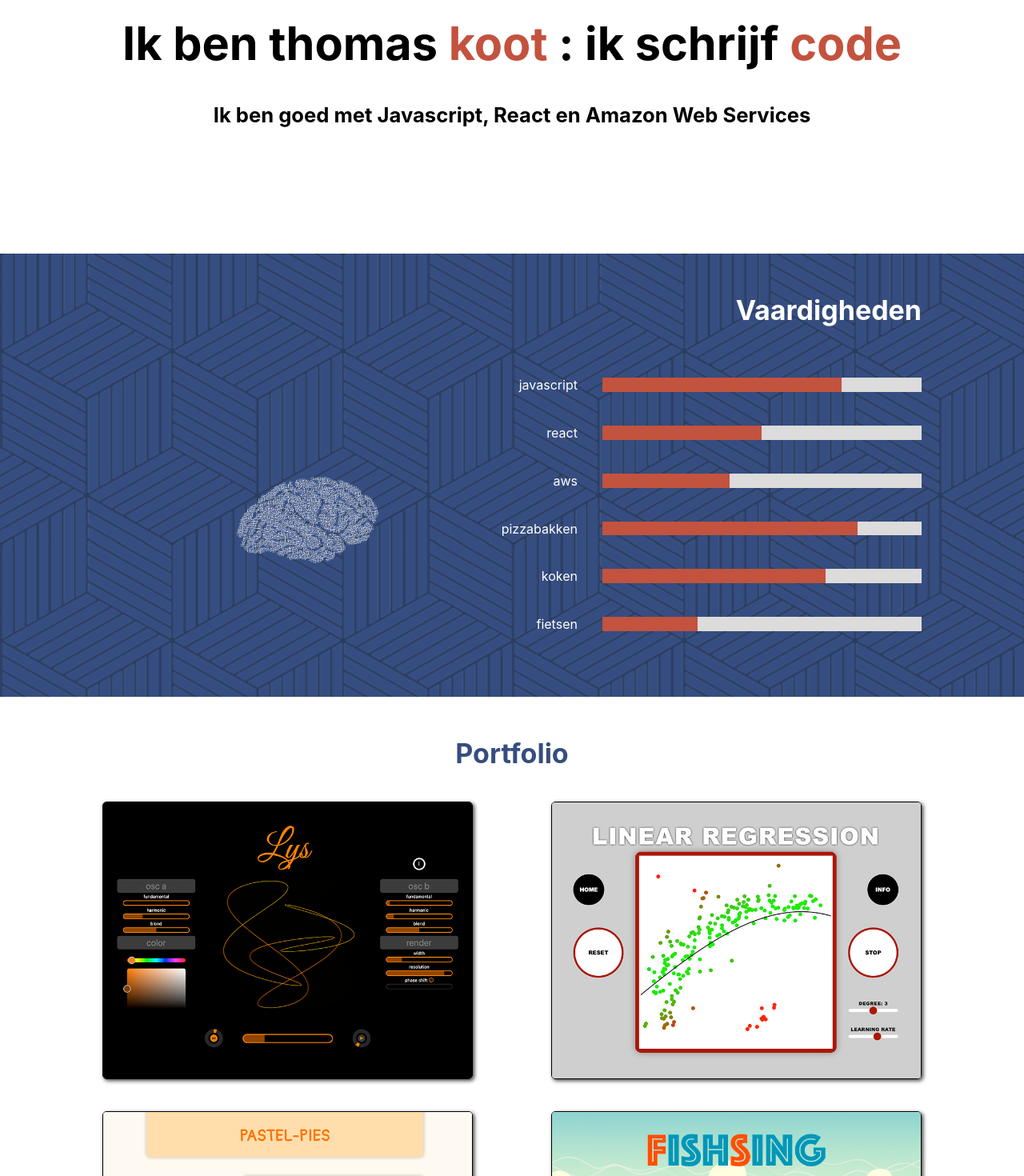
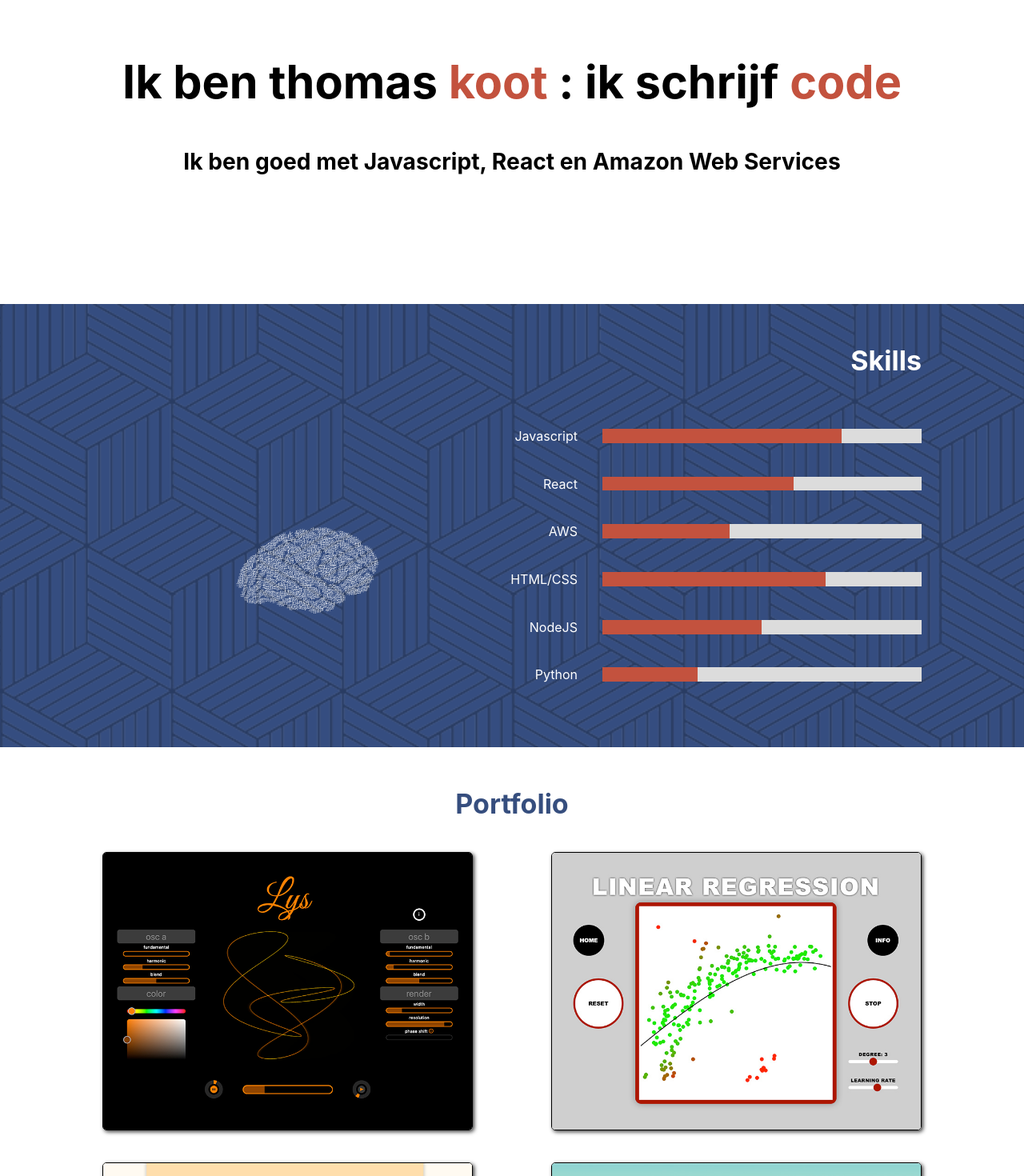
Before and after one commit to ThomasKoot/home_page, a React (Create React App) app: page / in a window 1280 px wide. Shown: the part 740-2210 px from the top of the page at 80% size. Built offline with nearby package versions, Linux system fonts and the light colour scheme.

Commit message:
added portfolio text

```diff
--- a/src/App.css
+++ b/src/App.css
@@ -22,6 +22,16 @@ h1 {
   margin-top: 50px;
 }
 
+h2 {
+  font-size: 4.5vw;
+  text-align: center;
+}
+
+h2.mobile {
+  font-size: 8vw;
+  display: none;
+}
+
 img.header {
   width: 100%;
 }
@@ -30,6 +40,9 @@ img.header.mobile {
   display: none;
 }
 
+span.red {
+  color: var(--baksteen)
+}
 
 .header_align_right {
   text-align: right;
@@ -41,6 +54,7 @@ img.header.mobile {
 
 h4 {
   text-align: center;
+  font-size: 2.2vw;
 }
 
 .content_div {
@@ -106,6 +120,18 @@ h4.subtitle {
     text-align: center;
   }
 
+  h2 {
+    display: none;
+  }
+
+  h2.mobile {
+    display: block;
+  }
+
+  h4 {
+    margin-top: var(--horizontalMargin);
+  }
+
   img.header.big {
     display: none;
   }
--- a/src/App.js
+++ b/src/App.js
@@ -22,12 +22,12 @@ function App() {
   }, [])
 
   const data = [
-    {name: "javascript", value: "75%"},
-    {name: "react", value: "50%"},
-    {name: "aws", value: "40%"},
-    {name: "pizzabakken", value: "80%"},
-    {name: "koken", value: "70%"},
-    {name: "fietsen", value: "30%"},
+    {name: "Javascript", value: "75%"},
+    {name: "React", value: "60%"},
+    {name: "AWS", value: "40%"},
+    {name: "HTML/CSS", value: "70%"},
+    {name: "NodeJS", value: "50%"},
+    {name: "Python", value: "30%"},
   ]
 
   return (
--- a/src/assets/data.js
+++ b/src/assets/data.js
@@ -1,4 +1,8 @@
 import { med, bmus, bed, dj, docent, sd } from './credentials_texts'
+import linear_regression_demo from '../assets/linear_regression_demo.jpg'
+import lys_demo from '../assets/lys_demo.jpg';
+import fishsing_demo from '../assets/fishsing_demo.jpg'
+import pastel_pies_demo from '../assets/pastel_pies_demo.jpg'
 
 const loremIpsum = "Lorem ipsum dolor sit amet, consectetur adipiscing elit, sed do eiusmod tempor incididunt ut labore et dolore magna aliqua. Ut enim ad minim veniam, quis nostrud exercitation ullamco laboris nisi ut aliquip ex ea commodo consequat. Duis aute irure dolor in reprehenderit in voluptate velit esse cillum dolore eu fugiat nulla pariatur. Excepteur sint occaecat cupidatat non proident, sunt in culpa qui officia deserunt mollit anim id est laborum."
 
@@ -61,3 +65,30 @@ export const about = `
     Iets creëeren met de computer heeft me altijd geboeid. Ik heb veel programmeerd in Reaktor Core, een visuele programmeeromgeving voor DSP-algoritmes. Het afgelopen jaar heb ik mezelf door middel van
     e-learning bijschoold tot Javascript/React developer. Na 10 jaar met veel plezier als DJ gewerkt te hebben wil ik me nu op een developer-functie richten.
 `
+
+export const portfolio = [
+        {
+            name: "Lys",
+            text: "Lys is een interactieve web-applicatie voor het genereren van complexe lissajous curves. De applicatie is gebouwd met een Redux-archtectuur en gebruikt naast de Redux state container alleen vanilla-javascript.",
+            src: lys_demo,
+            key_skills: "Javascript / Redux / SVG-animation"
+        },
+        {
+            name: "Linear Regression",
+            text: "Linear Regression is een interactieve animatie van het gradient-descent algoritme. Ik heb deze applicatie gemaakt na het volgen van de Mathematics for Machine Learning specialisatie op Coursera.",
+            src: linear_regression_demo,
+            key_skills: "P5.js / HTML Canvas"
+        },
+        {
+            name: "Pastel Pies",
+            text: "Pastel Pies is een React app voor het maken van pie-charts. Naast React was het een oefening met het gebruik van de Bootstrap library",
+            src: pastel_pies_demo,
+            key_skills: "React / Hooks / Bootstrap"
+        },
+        {
+            name: "FishSing",
+            text: "Fishsing was mijn afstudeerproject op het conservatorium van Rotterdam. Het is een variatie op een klassiek spel waarbij een vis andere vissen moet ontwijken. In FishSing bestuur je de vis door hoger of lager te zingen. De toonhoogte en volume-herkenning is geschreven in Reaktor Core",
+            src: fishsing_demo,
+            key_skills: "DSP / Reaktor Core"
+        }
+    ]
--- a/src/components/FolioCard.js
+++ b/src/components/FolioCard.js
@@ -1,13 +1,27 @@
 import React, { useState, useRef, useLayoutEffect } from 'react';
 
 import { selectedString } from '../utility'
+import { portfolio } from '../assets/data';
 
-function FolioCard( { caption, source }) {
+function FolioCard( { caption, source, key_skills }) {
 
     const [hover, setHover] = useState(false);
     const [height, setHeight] = useState(0);
 
     const widthRef = useRef();
+
+    function onTouch(e) {
+        if (!hover) {setHover(true)}
+    }
+
+    function onTouchEnd(e) {
+        function cleanUp(e) {
+            console.log("removing listener")
+            setHover(false)
+            window.removeEventListener("touchstart", cleanUp)
+        }
+        window.addEventListener("touchstart", cleanUp)
+    }
 
     useLayoutEffect(() => {
         function adjustHeight() {
@@ -18,13 +32,24 @@ function FolioCard( { caption, source }) {
         return () => window.removeEventListener('resize', adjustHeight);
     }, [])
 
+    const pStyle = {
+        fontSize: height/17,
+        marginRight: "5%",
+    }
+
     return (
         <div className="portfolio_card"
                 onMouseEnter={()=>setHover(true)}
                 onMouseLeave={() =>setHover(false)}
+                onTouchStart={onTouch}
+                onTouchEnd={hover ? onTouchEnd : null}
                 style={{height}}
                 ref={widthRef}>
-            <p className={selectedString("portfolio", hover)}>{caption}</p>
+            <div className={selectedString("portfolio_caption_container", hover)}>
+                <p style={pStyle}>{caption}</p>
+                <p style={pStyle}>{key_skills}</p>
+            </div>
+
             <img src={source} className={selectedString("portfolio", hover)}/>
         </div>
     )
--- a/src/components/Onderschrift.js
+++ b/src/components/Onderschrift.js
@@ -1,21 +1,16 @@
 import React from 'react';
-import { baksteen } from '../style_constants'
+
 
 
 function Onderschrift() {
 
-    const spanStyle = {color: baksteen}
-    const textStyle = {
-        fontSize: "4.5vw",
-        color: "black",
-        marginTop: "0px"}
-
-
     return (
         <div className="complete_row">
             <div className="content_div subtitle_content">
-            <h1 style={textStyle}>Ik ben thomas <span style={spanStyle}>koot</span> {":"} ik schrijf <span style={spanStyle}>code</span></h1>
-                <h4 style={{fontSize: "2.0vw"}}>Ik ben goed met Javascript, React en Amazon Web Services</h4>
+                <h2>Ik ben thomas <span className={"red"}>koot</span> : ik schrijf <span className="red">code</span></h2>
+                <h2 className="mobile">Ik ben thomas <span className={"red"}>koot</span></h2>
+                <h2 className="mobile">ik schrijf <span className="red">code</span></h2>
+                <h4 >Ik ben goed met Javascript, React en Amazon Web Services</h4>
             </div>
         </div>
     )
--- a/src/components/PortFolio.js
+++ b/src/components/PortFolio.js
@@ -1,9 +1,6 @@
 import React from 'react';
 import FolioCard from './FolioCard';
-import linear_regression_demo from '../assets/linear_regression_demo.jpg'
-import lys_demo from '../assets/lys_demo.jpg';
-import fishsing_demo from '../assets/fishsing_demo.jpg'
-import pastel_pies_demo from '../assets/pastel_pies_demo.jpg'
+import { portfolio } from '../assets/data'
 
 function PortFolio() {
 
@@ -12,10 +9,11 @@ function PortFolio() {
             <div className="content_div" >
                 <h1 className="portfolio">Portfolio</h1>
                 <div className="portfolio_content">
-                    <FolioCard caption={"wat een verhaal"} source={lys_demo}/>
-                    <FolioCard caption={"mooie lijntjes"} source={linear_regression_demo}/>
-                    <FolioCard caption={"wat een verhaal"} source={pastel_pies_demo}/>
-                    <FolioCard caption={"mooie lijntjes"} source={fishsing_demo}/>
+                    {portfolio.map(e => {
+                        return (
+                            <FolioCard caption={e.text} source={e.src} key_skills={e.key_skills}/>
+                        )
+                    })}
                 </div>
             </div>
         </div>
--- a/src/components/ScrollBox.js
+++ b/src/components/ScrollBox.js
@@ -76,11 +76,6 @@ function ScrollBox ({ data }) {
     useEffect(() => {
         const inView = () => ref.current.getBoundingClientRect().top < window.innerHeight;
 
-        if (inView()) {
-            setIsViewed(true);
-            return
-        }
-
         let cleanUp = () => window.removeEventListener('scroll', handleScroll);
 
         function handleScroll() {
@@ -100,7 +95,7 @@ function ScrollBox ({ data }) {
     return (
         <div className="complete_row scroll_complete">
             <div className="content_div scroll_content">
-                <h1 className="header_align_right">Vaardigheden</h1>
+                <h1 className="header_align_right">Skills</h1>
                 <div className="scroll_icon_container" >
                     <img src={brains} className="scroll_icon" alt="brains"/>
                     <div className="scroll_box" ref={ref}>
--- a/src/stylesheets/portfolio.css
+++ b/src/stylesheets/portfolio.css
@@ -21,16 +21,18 @@ img.portfolio_selected {
 }
 
 p.portfolio {
+    font-size: 12px;
+}
+
+.portfolio_caption_container {
     position: absolute;
-    width: 100%;
-    display: flex;
-    justify-content: center;
+    width: 90%;
     transform: translate(-100%);
     transition: transform .5s;
-    font-size: 2vw;
+    padding: 5%;
 }
 
-p.portfolio_selected {
+.portfolio_caption_container_selected {
     transform: translate(0%);
 }
 
```
